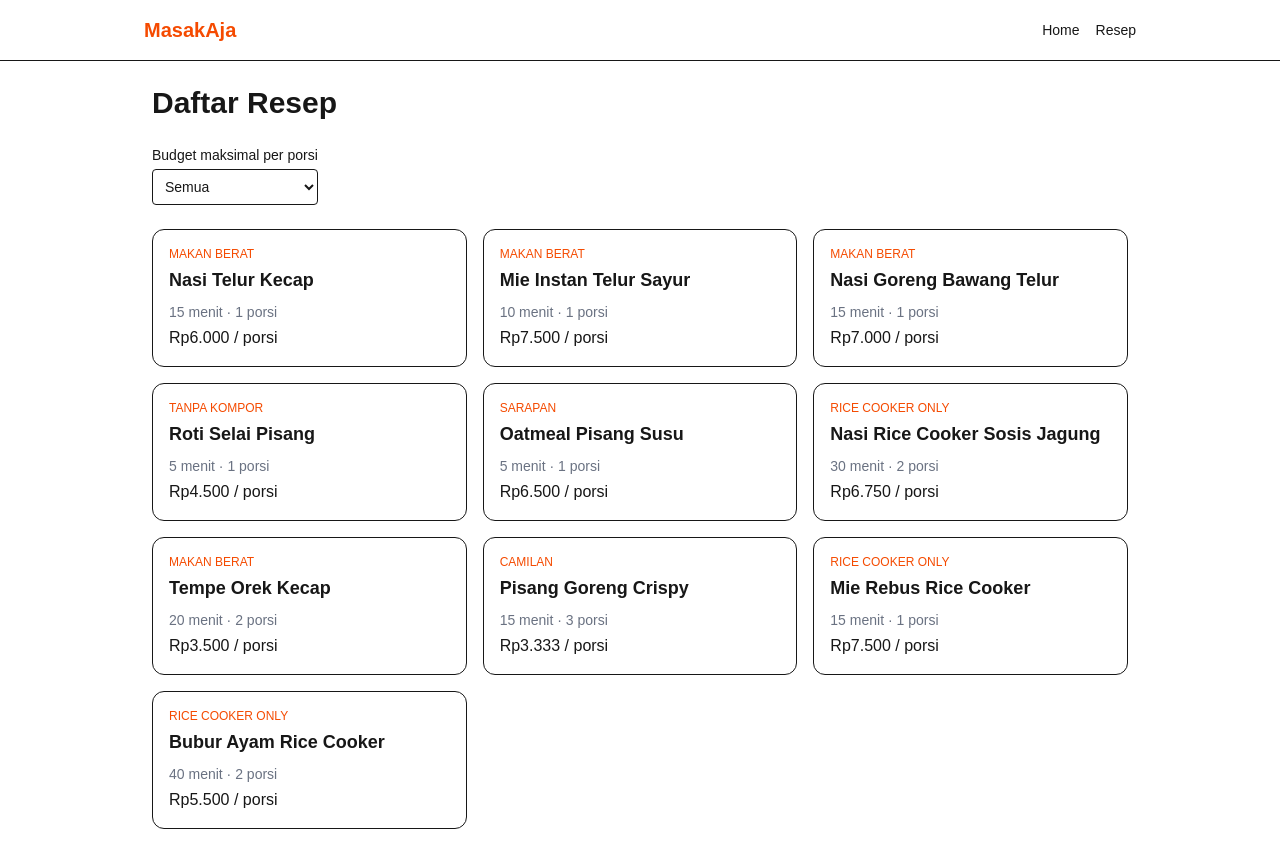
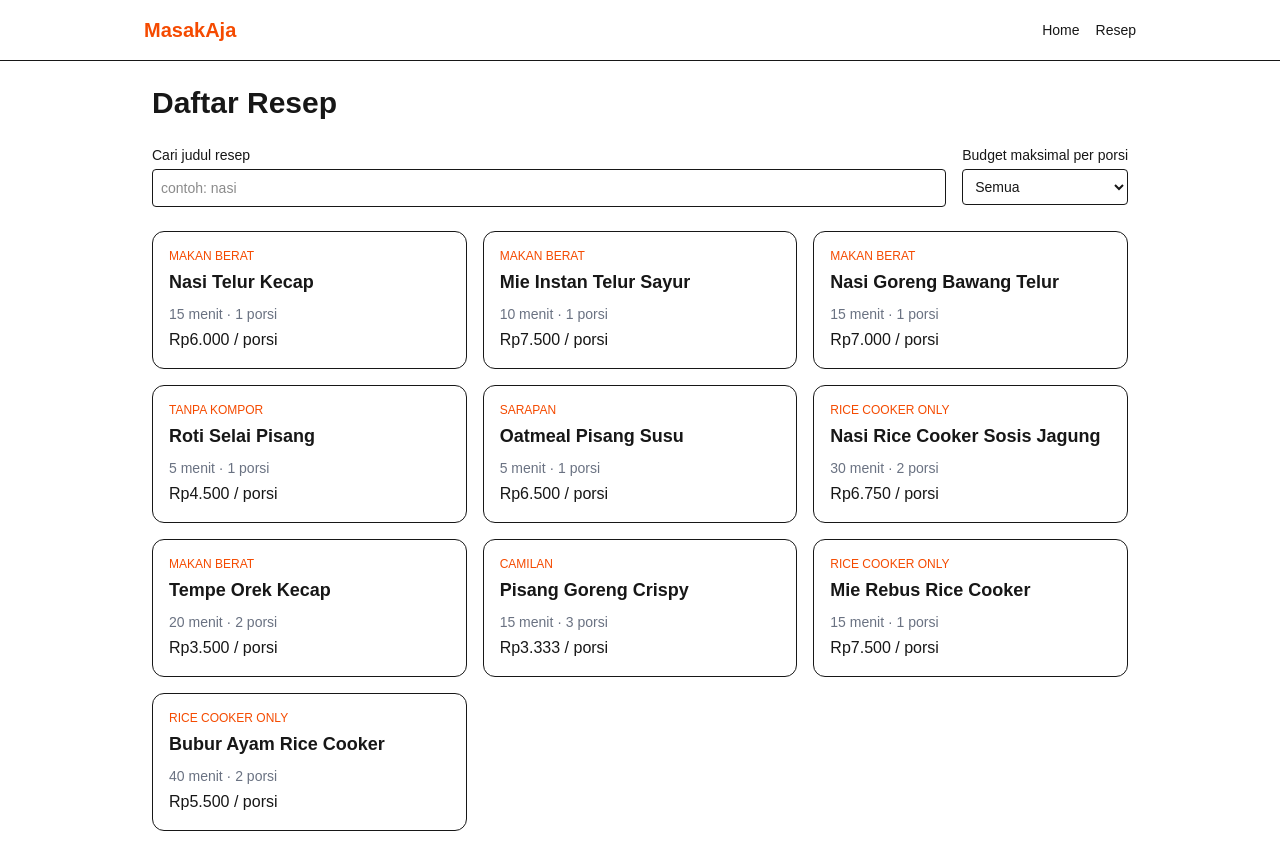
Before and after one commit to Ulfakhairinaa/UTS-PRAK-POPL---MasakAja, a Next.js app: page /resep in a window 1280 px wide. Built offline with nearby package versions, Linux system fonts and the light colour scheme.

Commit message:
feat: tambah pencarian resep berdasarkan judul

```diff
--- a/components/RecipeFilters.js
+++ b/components/RecipeFilters.js
@@ -1,6 +1,17 @@
 export default function RecipeFilters({ filters, onChange }) {
   return (
     <div className="mb-6 flex flex-wrap gap-4">
+      <label className="flex min-w-[200px] flex-1 flex-col text-sm">
+        Cari judul resep
+        <input
+          type="text"
+          value={filters.keyword}
+          onChange={(e) => onChange("keyword", e.target.value)}
+          placeholder="contoh: nasi"
+          className="mt-1 rounded border p-2"
+        />
+      </label>
+
       <label className="flex flex-col text-sm">
         Budget maksimal per porsi
         <select
```
